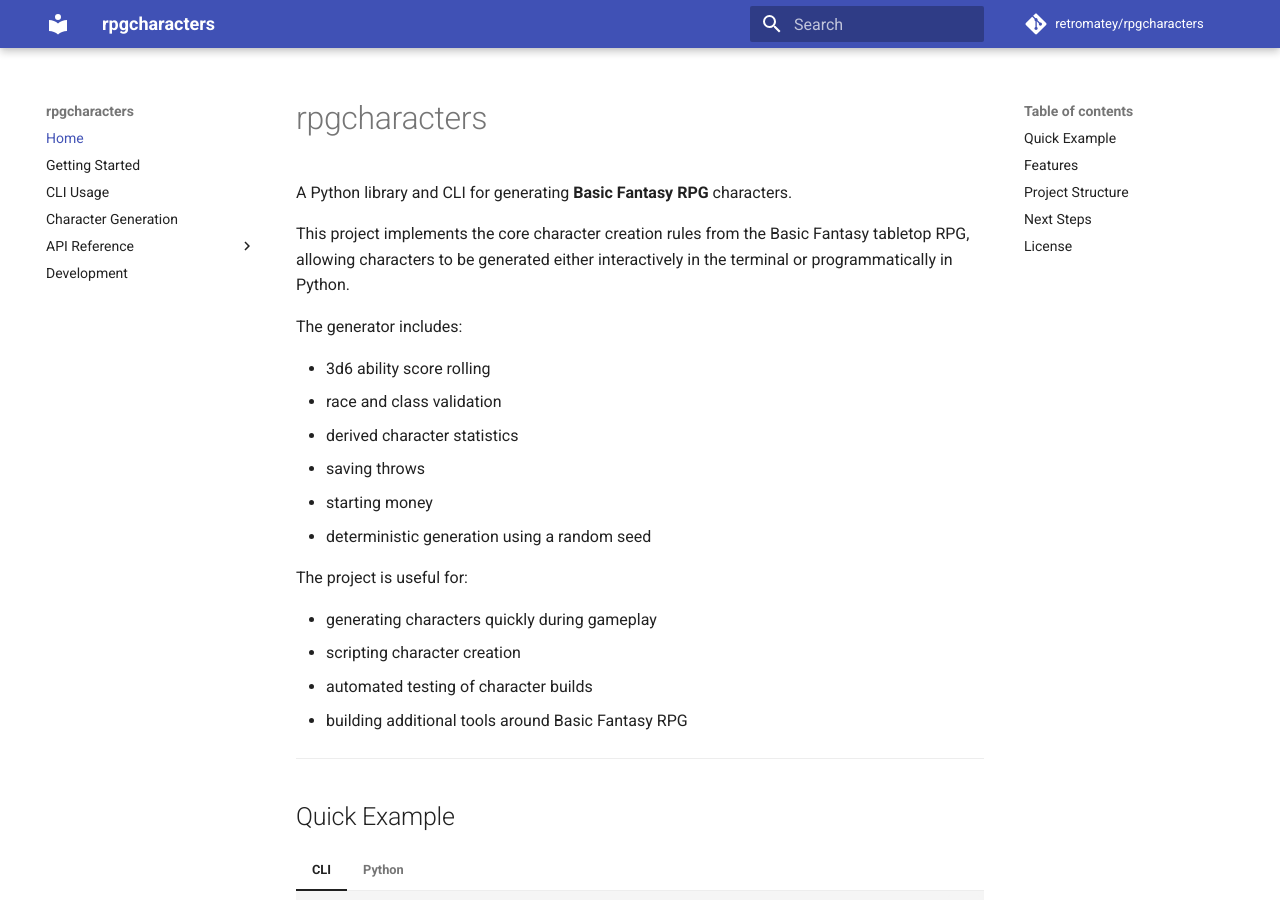
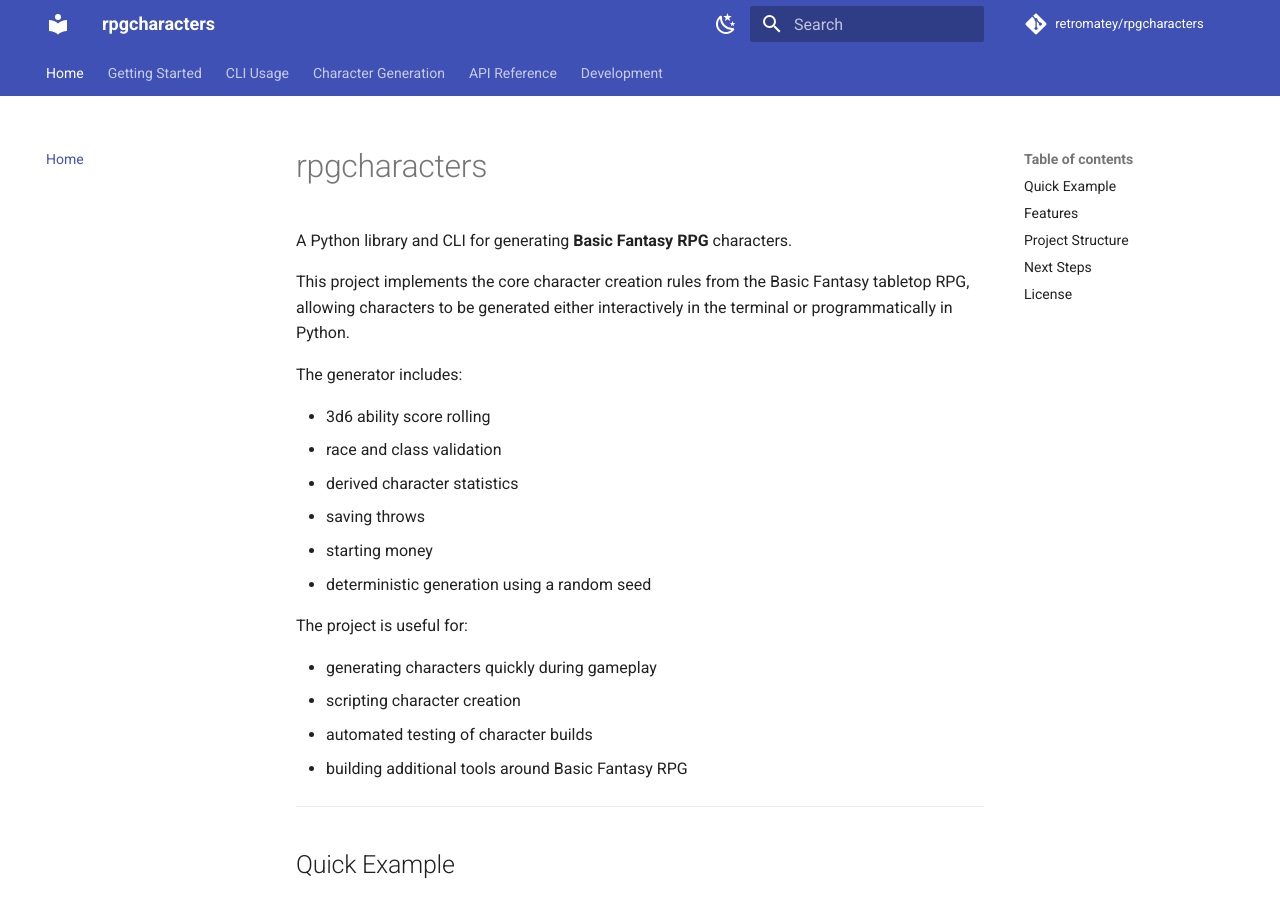
Before and after one commit to retromatey/rpgcharacters, an MkDocs documentation site: the page built from docs/index.md, in a window 1280 px wide and 900 px high. Built offline with MkDocs 1.6.1 and Material for MkDocs 9.7.7, drawn with Linux system fonts in a browser that asks for light colours; comment, search, counter and statistics services are not loaded.

Commit message:
light/dark mode toggle enabled

```diff
--- a/mkdocs.yml
+++ b/mkdocs.yml
@@ -9,6 +9,27 @@ theme:
   name: material
   features:
     - content.code.copy
+    - navigation.tabs
+    - navigation.sections
+    - navigation.top
+
+  palette:
+
+    # Light mode
+    - scheme: default
+      primary: indigo
+      accent: indigo
+      toggle:
+        icon: material/weather-night
+        name: Switch to dark mode
+
+    # Dark mode
+    - scheme: slate
+      primary: indigo
+      accent: indigo
+      toggle:
+        icon: material/weather-sunny
+        name: Switch to light mode
 
 extra:
   social:
@@ -21,6 +42,7 @@ markdown_extensions:
   - pymdownx.details
   - pymdownx.superfences
   - pymdownx.highlight
+  - pymdownx.inlinehilite
   - pymdownx.tabbed:
       alternate_style: true
 
@@ -44,10 +66,10 @@ nav:
   - CLI Usage: cli.md
   - Character Generation: character-generation.md
   - API Reference:
-    - Character Generator: api/character_generator.md
-    - Classes: api/classes.md
-    - Races: api/races.md
-    - Equipment: api/equipment.md
+      - Character Generator: api/character_generator.md
+      - Classes: api/classes.md
+      - Races: api/races.md
+      - Equipment: api/equipment.md
   - Development: development.md
 
 copyright: Copyright © 2026 Jason Tennant — MIT License
```
